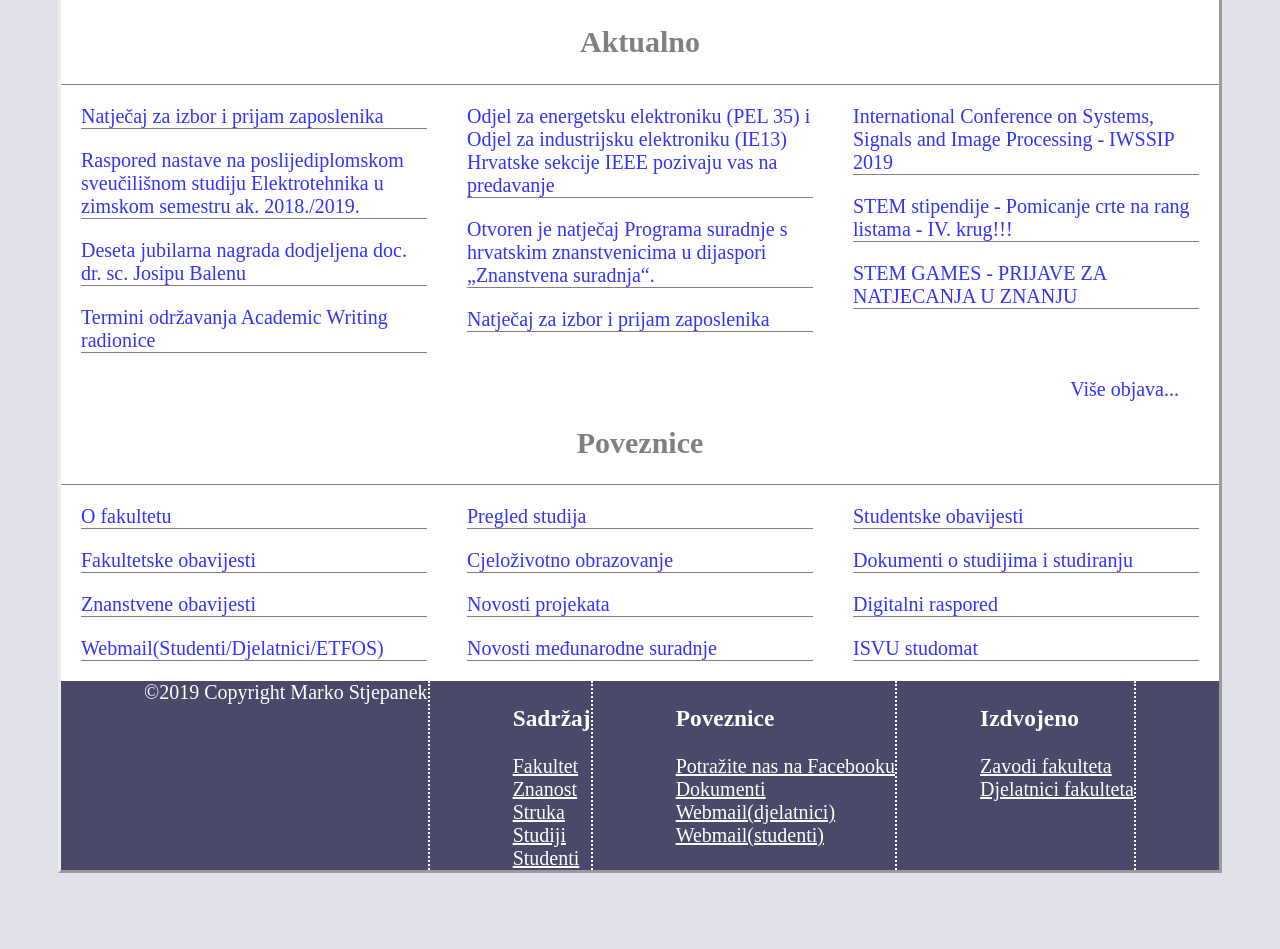
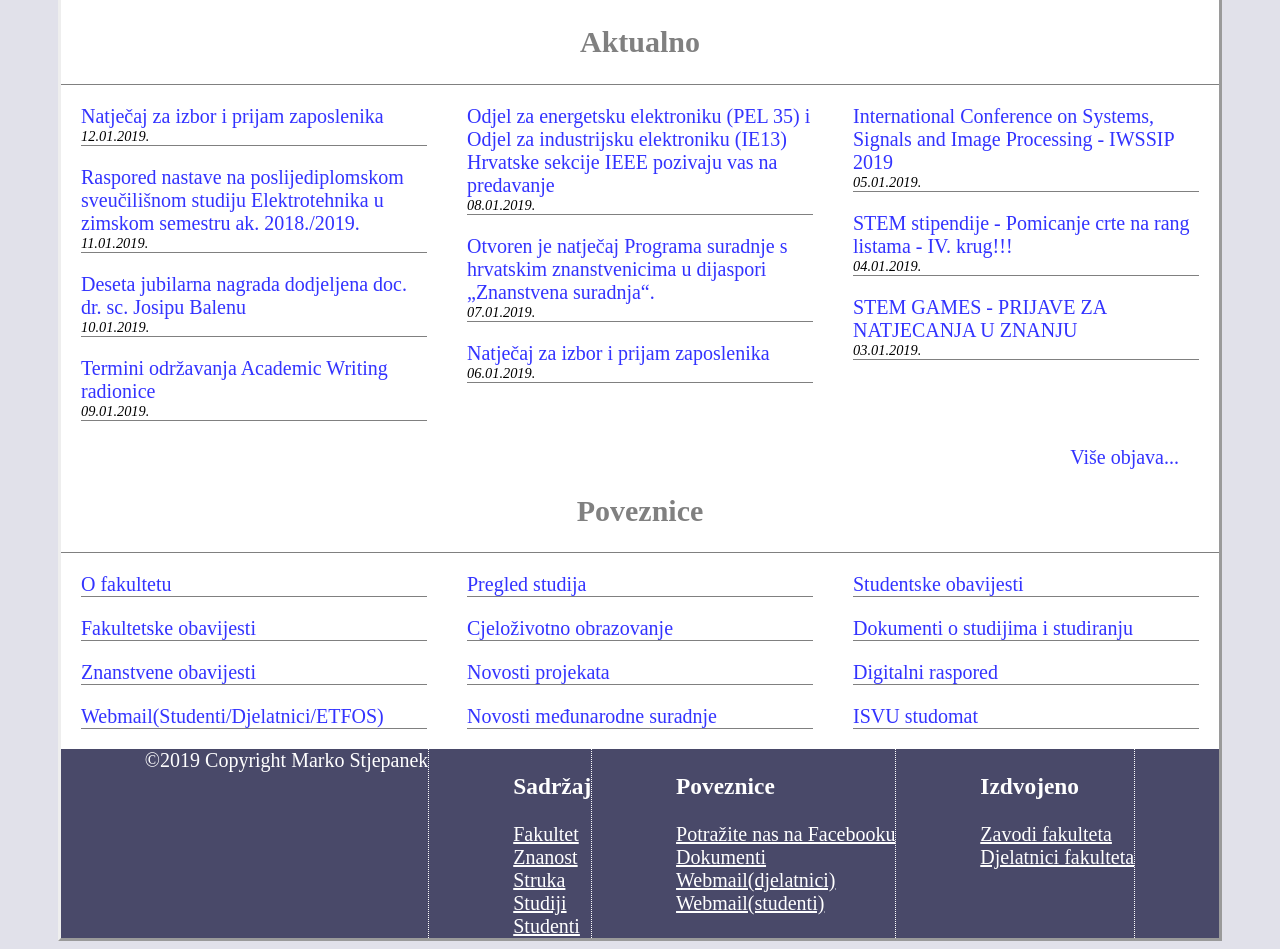
Before and after one commit to markostj/html-css-ferit, a plain HTML site: page index.html in a window 1280 px wide. Shown: the part 880-1829 px from the top of the page. Before the commit the page ends 1761 px from the top, so only its background shows below. Drawn offline with Linux system fonts and the light colour scheme.

Commit message:
Added dates

```diff
--- a/index.html
+++ b/index.html
@@ -27,23 +27,24 @@
            <div class="maintitle">
                <h2>Aktualno</h2>
            </div>
-            <div class="container3"> <!--Add dates on links-->
+            <div class="container3">
                 <div class="column1">
-                    <div class="columntitle"><a href="https://www.ferit.unios.hr/fakultet/novosti-i-dogadanja/6496#6496">Natječaj za izbor i prijam zaposlenika  </a></div>
-
-                    <div class="columntitle"><a href="https://www.ferit.unios.hr/znanost/poslijediplomski-doktorski-studij/obavijesti/6491#6491">Raspored nastave na poslijediplomskom sveučilišnom studiju Elektrotehnika u zimskom semestru ak. 2018./2019.</a></div>
-                    <div class="columntitle"> <a href="">Deseta jubilarna nagrada dodjeljena doc. dr. sc. Josipu Balenu </a></div>
-                    <div class="columntitle"> <a href="https://www.ferit.unios.hr/znanost/poslijediplomski-doktorski-studij/obavijesti/6474#6474">Termini održavanja Academic Writing radionice</a></div>
+                    <div class="columntitle"><a href="https://www.ferit.unios.hr/fakultet/novosti-i-dogadanja/6496#6496">Natječaj za izbor i prijam zaposlenika  </a>
+                   <div class="dates">12.01.2019.</div>
+                   </div>
+                    <div class="columntitle"><a href="https://www.ferit.unios.hr/znanost/poslijediplomski-doktorski-studij/obavijesti/6491#6491">Raspored nastave na poslijediplomskom sveučilišnom studiju Elektrotehnika u zimskom semestru ak. 2018./2019.</a>  <div class="dates">11.01.2019.</div></div>
+                    <div class="columntitle"> <a href="">Deseta jubilarna nagrada dodjeljena doc. dr. sc. Josipu Balenu </a> <div class="dates">10.01.2019.</div></div>
+                    <div class="columntitle"> <a href="https://www.ferit.unios.hr/znanost/poslijediplomski-doktorski-studij/obavijesti/6474#6474">Termini održavanja Academic Writing radionice</a> <div class="dates">09.01.2019.</div></div>
                 </div>
                  <div class="column2">
-                     <div class="columntitle"><a href="https://www.ferit.unios.hr/fakultet/novosti-i-dogadanja/6496#6496">Odjel za energetsku elektroniku (PEL 35) i Odjel za industrijsku elektroniku (IE13) Hrvatske sekcije IEEE pozivaju vas na predavanje</a></div>
-                    <div class="columntitle"><a href="https://www.ferit.unios.hr/znanost/poslijediplomski-doktorski-studij/obavijesti/6491#6491">Otvoren je natječaj Programa suradnje s hrvatskim znanstvenicima u dijaspori „Znanstvena suradnja“. </a></div>
-                    <div class="columntitle"> <a href="">Natječaj za izbor i prijam zaposlenika </a></div>
+                     <div class="columntitle"><a href="https://www.ferit.unios.hr/fakultet/novosti-i-dogadanja/6496#6496">Odjel za energetsku elektroniku (PEL 35) i Odjel za industrijsku elektroniku (IE13) Hrvatske sekcije IEEE pozivaju vas na predavanje</a> <div class="dates">08.01.2019.</div></div>
+                    <div class="columntitle"><a href="https://www.ferit.unios.hr/znanost/poslijediplomski-doktorski-studij/obavijesti/6491#6491">Otvoren je natječaj Programa suradnje s hrvatskim znanstvenicima u dijaspori „Znanstvena suradnja“. </a><div class="dates">07.01.2019.</div></div>
+                    <div class="columntitle"> <a href="">Natječaj za izbor i prijam zaposlenika </a><div class="dates">06.01.2019.</div></div>
                  </div>
                  <div class="column3">
-                     <div class="columntitle"><a href="https://www.ferit.unios.hr/fakultet/novosti-i-dogadanja/6496#6496">International Conference on Systems, Signals and Image Processing - IWSSIP 2019 </a></div>
-                    <div class="columntitle"><a href="https://www.ferit.unios.hr/znanost/poslijediplomski-doktorski-studij/obavijesti/6491#6491">STEM stipendije - Pomicanje crte na rang listama - IV. krug!!!</a></div>
-                    <div class="columntitle"> <a href="">STEM GAMES - PRIJAVE ZA NATJECANJA U ZNANJU </a></div>
+                     <div class="columntitle"><a href="https://www.ferit.unios.hr/fakultet/novosti-i-dogadanja/6496#6496">International Conference on Systems, Signals and Image Processing - IWSSIP 2019 </a><div class="dates">05.01.2019.</div></div>
+                    <div class="columntitle"><a href="https://www.ferit.unios.hr/znanost/poslijediplomski-doktorski-studij/obavijesti/6491#6491">STEM stipendije - Pomicanje crte na rang listama - IV. krug!!!</a><div class="dates">04.01.2019.</div></div>
+                    <div class="columntitle"> <a href="">STEM GAMES - PRIJAVE ZA NATJECANJA U ZNANJU </a><div class="dates">03.01.2019.</div></div>
                  </div>
             </div>
             <div class="other-links">
--- a/style.css
+++ b/style.css
@@ -80,6 +80,10 @@ body{
 .columntitle a:hover{
     color:black;
 }
+.dates{
+    font-size:0.9rem;
+    font-style:italic;
+}
 .other-links{
     margin:5px 40px;
     text-align:right;
@@ -103,7 +107,7 @@ body{
     color:white;
 }
 .col{
-    border-width:0px 2px 0px 0px;
+    border-width:0px 0.5px 0px 0px;
     border-color:white;
     border-style:dotted;
 }
@@ -116,3 +120,4 @@ body{
 .col a:hover:{
     color:white;
 }
+/*media queriese treba dodati i datume na linkove one */
```
